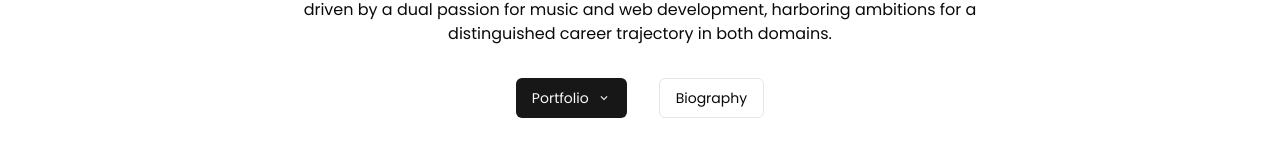
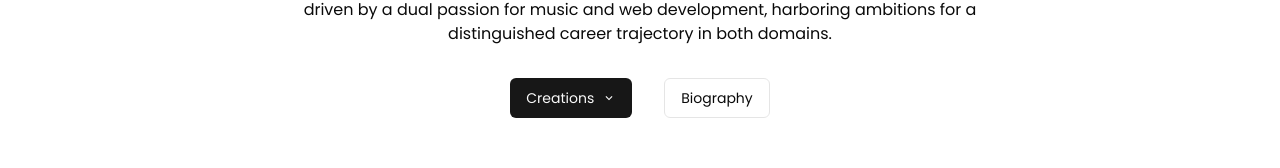
Before and after one commit to dondycles/johnroddondoyano, a Next.js app: page / in a window 1280 px wide. Shown: the part 413-581 px from the top of the page. Built offline with nearby package versions, Linux system fonts and the light colour scheme.

Commit message:
modified:   app/page.tsx

```diff
--- a/app/page.tsx
+++ b/app/page.tsx
@@ -69,7 +69,7 @@ export default function Home() {
         <DropdownMenu>
           <Button asChild>
             <DropdownMenuTrigger>
-              Portfolio
+              Creations
               <MdOutlineKeyboardArrowDown className="ml-2" />
             </DropdownMenuTrigger>
           </Button>
```
